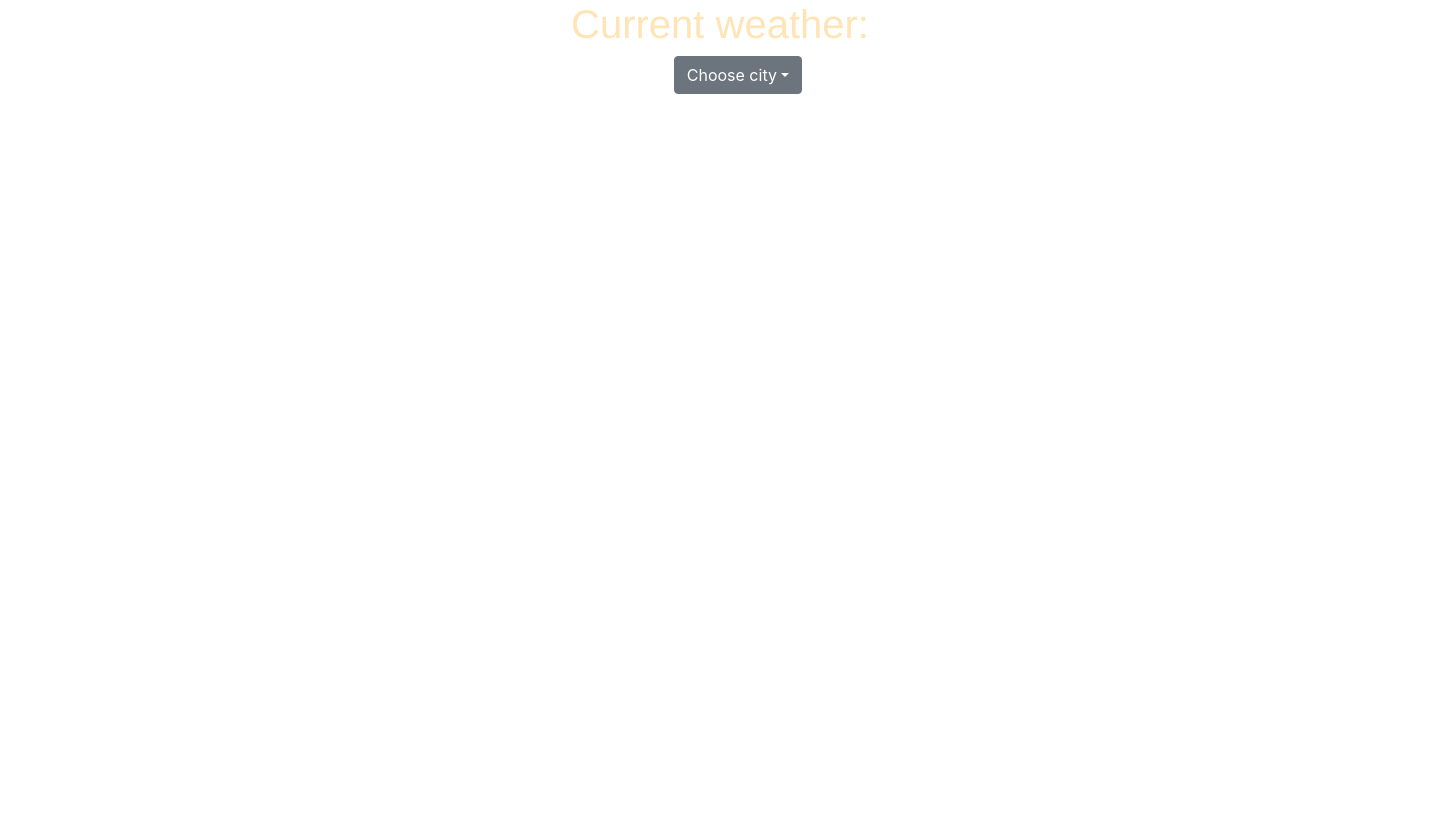
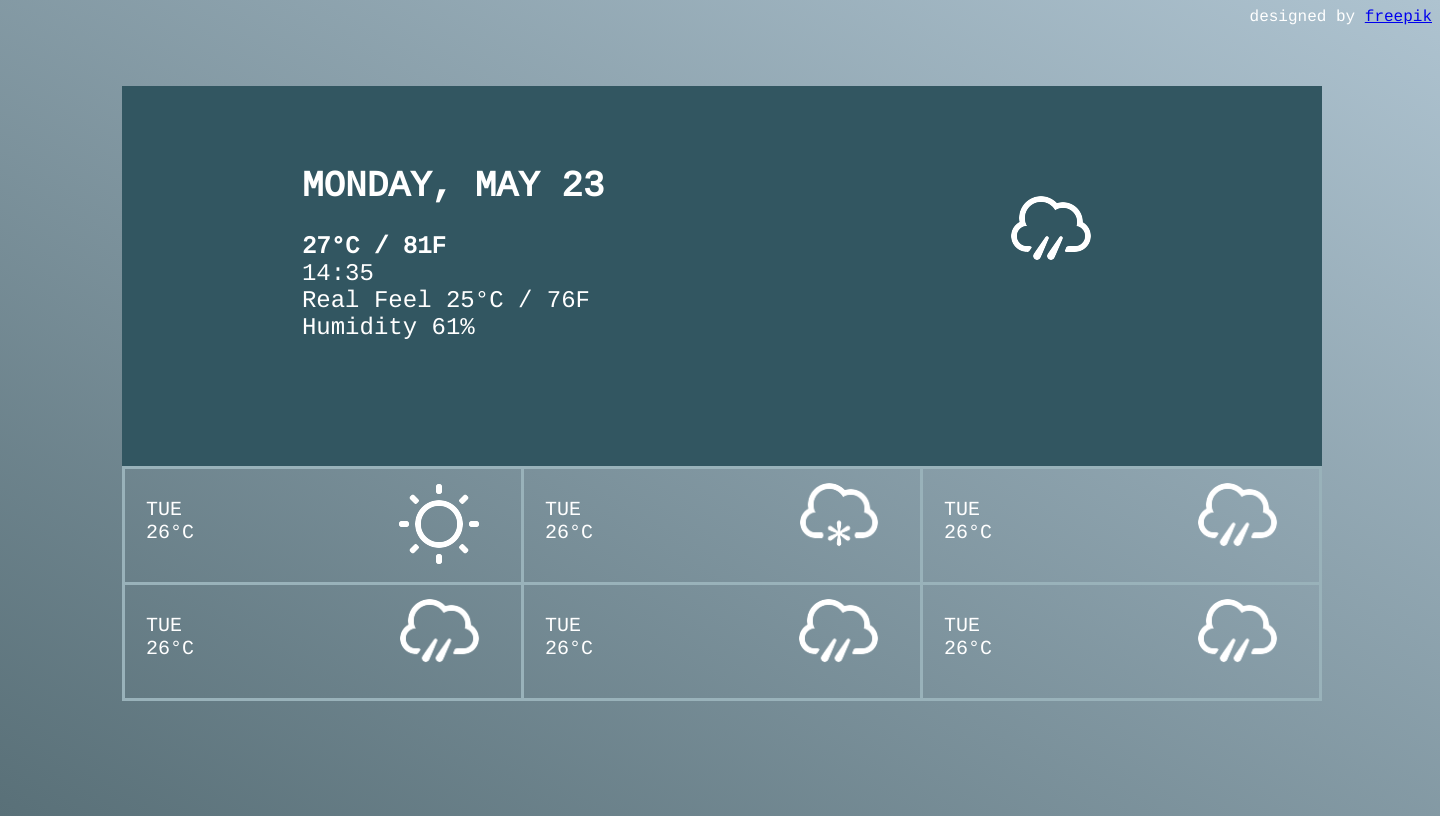
Before and after one commit to slay336/WeatherCast, a Flask app: page / in a window 1440 px wide. Before the commit the page ends 94 px from the top, so only its background shows below. Run offline with Flask 2, Linux system fonts and the light colour scheme; some libraries are stand-ins or nearby versions.

Commit message:
Верстка с измененным оформлением

```diff
--- a/visual/__init__.py
+++ b/visual/__init__.py
@@ -4,9 +4,10 @@ import json
 
 app = Flask(__name__)
 
+
 @app.route('/')
 def hello_world():
-    city_list = wr.get_available_cities()
+    city_list = ['hi', 'hello']
     return render_template('main_page.html', city_list=city_list)
 
 
--- /dev/null
+++ b/visual/static/css/style.css
@@ -0,0 +1,92 @@
+@import url('https://fonts.googleapis.com/css2?family=Cousine&display=swap');
+
+body {
+    height: 100vh;
+    background: linear-gradient(to top right, #597078 , #aec3d0) no-repeat;
+    background-size: 100%;
+}
+
+.source {
+    color: #fff;
+    font-family: 'Cousine', monospace;
+    text-align: right;
+}
+
+* {
+    box-sizing: border-box;
+}
+
+.current-weather {
+    margin: 60px 8% 0px;
+    height: 380px;
+    width: 100%;
+    max-width: 1200px;
+    background-color: #325661;
+    display: inline-block;
+}
+
+.current-weather-data {
+    margin: 80px 80px 80px;
+    height: 220px;
+    display: flex;
+    justify-content: space-between;
+}
+
+.weather-text-data {
+    color: #fff;
+    font-family: 'Cousine', monospace;
+    margin-left: 100px;
+}
+
+.date-info {
+    text-transform: uppercase;
+    font-size: 36px;
+    margin-bottom: 26px;
+    font-weight: 700;
+}
+
+.condition-data {
+    font-size: 24px;
+}
+
+.temp-info {
+    font-weight: 700;
+}
+
+.weather-image {
+    margin: 30px 150px 30px;
+}
+
+.weather-forecast-table {
+    border: 3px solid #99b2ba;
+    border-collapse: collapse;
+    width: 100%;
+    font-family: 'Cousine', monospace;
+    text-transform: uppercase;
+    color: #fff;
+    font-size: 20px;
+}
+
+.weather-forecast-item {
+    border: 3px solid #99b2ba;
+    height: 116px;
+    width: 294px;
+}
+
+.forecast-text {
+    display: inline-block;
+    height: 100%;
+    margin-top: 5px;
+    margin-left: 20px;
+}
+
+.item-container {
+    display: flex;
+    justify-content: space-between;
+    height: 65px;
+}
+
+.forecast-image {
+    margin-right: 40px;
+    margin-top: -10px;
+}
--- a/visual/static/script.js
+++ /dev/null
@@ -1,36 +0,0 @@
-//temperature = document.getElementById('temper');
-//temp_float = parseFloat(temperature.innerHTML);
-//
-//if(temp_float <= 15) {
-//    temperature.style.color = 'skyblue';
-//} else if(15 < temp_float <= 25) {
-//    temperature.style.color = 'gold';
-//} else {
-//    temperature.style.color = 'tomato';
-//}
-
-function getWe (city) {
-    $.ajax({
-        url: '/get_weather',
-        method: 'POST',
-        data: city,
-        dataType: "json",
-        success: function (data, textStatus, jqXHR) {
-            console.log('good')
-            $("#temporary").remove();
-            $('<div>', {
-            'class': 'row justify-content-center',
-            'id': 'temporary'
-            }).appendTo(document.body);
-            $('<label>', {
-            text: data["temperature"]
-            }).appendTo("#temporary");
-            $('<img>', {
-            'src': data["link"]
-            }).appendTo("#temporary");
-//            var div1 = document.createElement('div')
-//            div1.innerHTML = data[city]
-//            document.body.append(div1)
-        }
-    })
-}
--- a/visual/static/style.css
+++ /dev/null
@@ -1,10 +0,0 @@
-h1 {
-    color: moccasin;
-}
-@font-face {
-    font-family: Helvetica;
-    src: url(HelveticaRegular.ttf);
-}
-th, td, a, h1, h2 {
-    font-family: Helvetica;
-}
--- a/visual/templates/base.html
+++ b/visual/templates/base.html
@@ -1,20 +1,12 @@
 <!DOCTYPE html>
-<html lang="en">
+<html lang="ru">
     <head>
         <meta charset="UTF-8">
         <title>{% block title %}{% endblock %}</title>
-    <link rel="stylesheet" href="static/style.css">
-    <!-- CSS only -->
-    <link rel="stylesheet" href="https://stackpath.bootstrapcdn.com/bootstrap/4.5.0/css/bootstrap.min.css" integrity="sha384-9aIt2nRpC12Uk9gS9baDl411NQApFmC26EwAOH8WgZl5MYYxFfc+NcPb1dKGj7Sk" crossorigin="anonymous">
-    <!-- JS, Popper.js, and jQuery -->
-    <script src="https://code.jquery.com/jquery-3.5.1.slim.min.js" integrity="sha384-DfXdz2htPH0lsSSs5nCTpuj/zy4C+OGpamoFVy38MVBnE+IbbVYUew+OrCXaRkfj" crossorigin="anonymous"></script>
-    <script src="https://cdn.jsdelivr.net/npm/popper.js@1.16.0/dist/umd/popper.min.js" integrity="sha384-Q6E9RHvbIyZFJoft+2mJbHaEWldlvI9IOYy5n3zV9zzTtmI3UksdQRVvoxMfooAo" crossorigin="anonymous"></script>
-    <script src="https://stackpath.bootstrapcdn.com/bootstrap/4.5.0/js/bootstrap.min.js" integrity="sha384-OgVRvuATP1z7JjHLkuOU7Xw704+h835Lr+6QL9UvYjZE3Ipu6Tp75j7Bh/kR0JKI" crossorigin="anonymous"></script>
+        <link rel="stylesheet" href="static/css/style.css">
     </head>
-<body style="">
+    <body>
     {% block content %}
     {% endblock %}
     </body>
-<script src="https://ajax.googleapis.com/ajax/libs/jquery/3.5.1/jquery.min.js"></script>
-<script src="static/script.js"></script>
 </html>
--- a/visual/templates/main_page.html
+++ b/visual/templates/main_page.html
@@ -1,38 +1,107 @@
 {% extends "base.html" %}
 
-{% block title %}Главная страница{% endblock %}
+{% block title %}Погода{% endblock %}
 
 {% block content %}
-<div class="container"></div>
-    <div class="row justify-content-center">
-        <div class="col-3">
-            <h1 style="text-align: center;">Current weather:</h1>
+    <div class="source">
+        designed by
+        <a href="https://ru.freepik.com/vectors/template">
+            freepik
+        </a>
+    </div>
+    <div class="current-weather">
+        <div class="current-weather-data">
+            <div class="weather-text-data">
+                <div class="date-info">
+                    Monday, may 23
+                </div>
+                <div class="condition-data">
+                    <div class="temp-info">
+                        27&#176;C / 81F
+                    </div>
+                    <div class="time-info">
+                        14:35
+                    </div>
+                    <div class="real-feel">
+                        Real Feel 25&#176;C / 76F
+                    </div>
+                    <div class="humidity">
+                        Humidity 61%
+                    </div>
+                </div>
+            </div>
+            <div class="weather-image">
+                <img src="static/img/10d.png">
+            </div>
+        </div>
+        <div class="weather-forecast">
+            <table class="weather-forecast-table">
+                <tr class="weather-forecast-row">
+                    <td class="weather-forecast-item">
+                        <div class="item-container">
+                            <div class="forecast-text">
+                                Tue<br>26&#176;C
+                            </div>
+                            <div class="forecast-image">
+                                <img src="static/img/01d.png">
+                            </div>
+                        </div>
+                    </td>
+                    <td class="weather-forecast-item">
+                        <div class="item-container">
+                            <div class="forecast-text">
+                                Tue<br>26&#176;C
+                            </div>
+                            <div class="forecast-image">
+                                <img src="static/img/13d.png" width="80" height="65">
+                            </div>
+                        </div>
+                    </td>
+                    <td class="weather-forecast-item">
+                        <div class="item-container">
+                            <div class="forecast-text">
+                                Tue<br>26&#176;C
+                            </div>
+                            <div class="forecast-image">
+                                <img src="static/img/10d.png" width="80" height="65">
+                            </div>
+                        </div>
+                    </td>
+                </tr>
+                <tr class="weather-forecast-row">
+                    <td class="weather-forecast-item">
+                        <div class="item-container">
+                            <div class="forecast-text">
+                                Tue<br>26&#176;C
+                            </div>
+                            <div class="forecast-image">
+                                <img src="static/img/10d.png" width="80" height="65">
+                            </div>
+                        </div>
+                    </td>
+                    <td class="weather-forecast-item">
+                        <div class="item-container">
+                            <div class="forecast-text">
+                                Tue<br>26&#176;C
+                            </div>
+                            <div class="forecast-image">
+                                <img src="static/img/10d.png" width="80" height="65">
+                            </div>
+                        </div>
+                    </td>
+                    <td class="weather-forecast-item">
+                        <div class="item-container">
+                            <div class="forecast-text">
+                                Tue<br>26&#176;C
+                            </div>
+                            <div class="forecast-image">
+                                <img src="static/img/10d.png" width="80" height="65">
+                            </div>
+                        </div>
+                    </td>
+                </tr>
+            </table>
         </div>
     </div>
-    <div class="row justify-content-center dropmenu1">
-        <div class="col-1">
-            <button class="btn btn-secondary dropdown-toggle align-self-center" type="button" id="dropdownMenuButton" data-toggle="dropdown" aria-haspopup="true" aria-expanded="false">Choose city</button>
-            <div class="dropdown-menu" aria-labelledby="dropdownMenuButton">
-                {% for city in city_list %}
-                    <div class="dropdown-item" onclick="getWe('{{ city }}')" id="{{ city }}">{{ city }}</div>
-                {% endfor %}
-            </div>
 
-        <!-- Вывод погоды таблицей
-          <table class="table" style="border: 1px solid gray; text-align: center;">
-                <thead class="thead-dark">
-                    <tr>
-                        <th scope="col">Город</th>
-                    </tr>
-                </thead>
-                <tbody>
-                {% for city in city_list %}
-                    <tr><td><a href="/get_weather?city={{ city }}">{{ city }}</a></td></tr>
-                {% endfor %}
-                </tbody>
-            </table> -->
-
-        </div>
-    </div>
-</div>
 {% endblock %}
```
Also changed, not shown: visual/static/HelveticaRegular.ttf (deleted), visual/static/Lobster-Regular.ttf (deleted), visual/static/img/01d.png (added), visual/static/img/02d.png (added), visual/static/img/03d.png (added), visual/static/img/04d.png (added), visual/static/img/09d.png (added), visual/static/img/10d.png (added), visual/static/img/11d.png (added), visual/static/img/13d.png (added), visual/static/img/50d.png (added), visual/static/js/script.js (added). Lines whose indentation alone changed are shown as unchanged.
